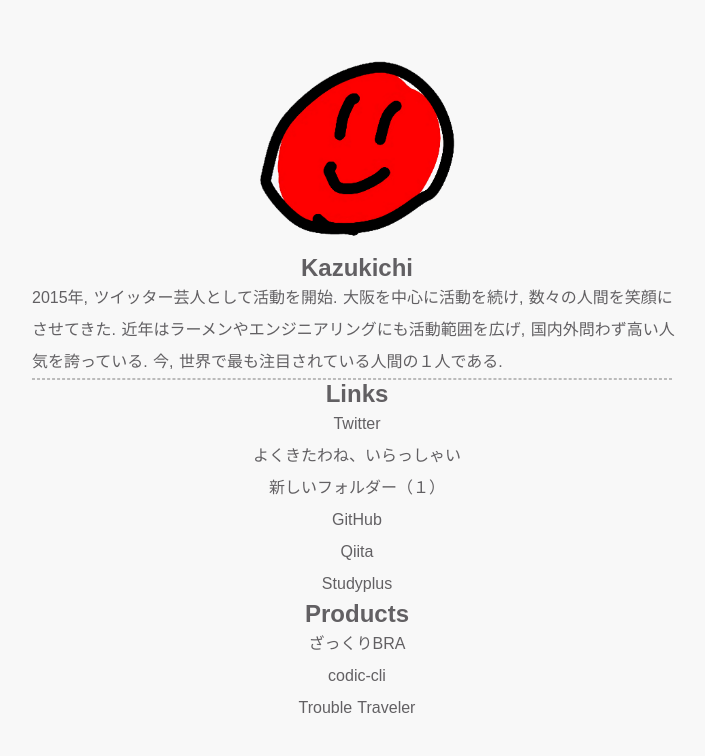
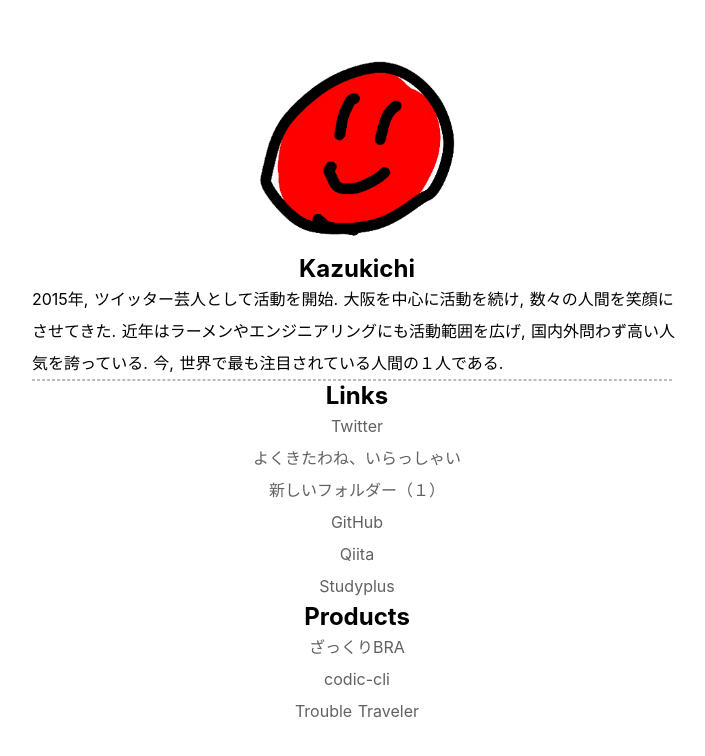
Before and after one commit to tyokinuhata/tyokinuhata.github.io, a Nuxt app: page / in a window 1280 px wide. Shown: the top 756 px of the page, without its empty margins (283-988 px from the left). Built offline with nearby package versions, Linux system fonts and the light colour scheme.

Commit message:
スタイルの適用範囲をscopedにした

```diff
--- /dev/null
+++ b/assets/scss/_base.scss
@@ -0,0 +1,5 @@
+body {
+  background: #f8f8f8;
+  font-family: 'Quicksand', sans-serif;
+  color: $gray;
+}
--- a/pages/index.vue
+++ b/pages/index.vue
@@ -42,15 +42,9 @@ export default {
 }
 </script>
 
-<style lang="scss">
+<style lang="scss" scoped>
   @import '~assets/scss/_variable.scss';
   @import '~assets/scss/_mixin.scss';
-
-  body {
-    background: #f8f8f8;
-    font-family: 'Quicksand', sans-serif;
-    color: $gray;
-  }
 
   .container {
     margin: 0 auto;
```
